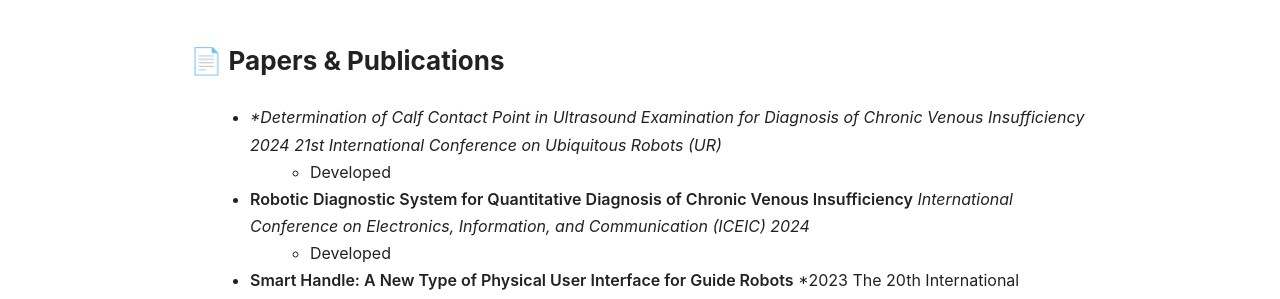
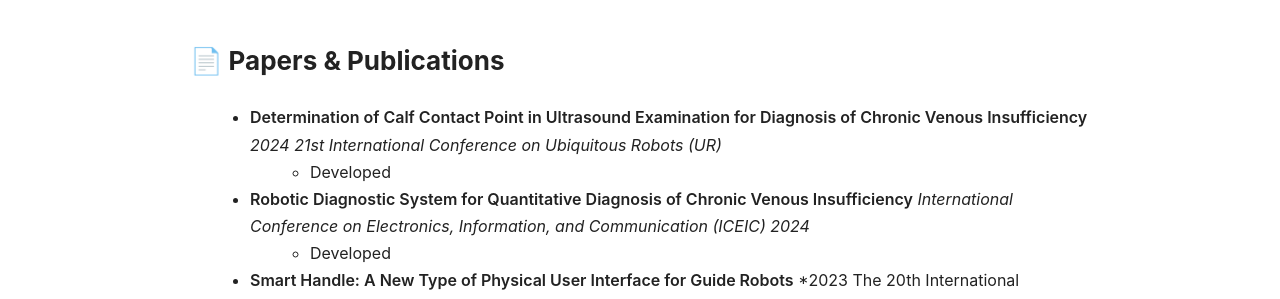
Before and after one commit to SUN1031/SUN1031.github.io, a Jekyll site: the page built from about.md, in a window 1280 px wide. Shown: the part 1292-1591 px from the top of the page. Built offline with Jekyll 4.4.1, drawn with Linux system fonts in a browser that asks for light colours.

```diff
--- a/about.md
+++ b/about.md
@@ -42,7 +42,7 @@ I enjoy building robotic systems from low-level control to high-level autonomy a
 
 ## 📄 Papers & Publications
 
-- **Determination of Calf Contact Point in Ultrasound Examination for Diagnosis of Chronic Venous Insufficiency*
+- **Determination of Calf Contact Point in Ultrasound Examination for Diagnosis of Chronic Venous Insufficiency**
   *2024 21st International Conference on Ubiquitous Robots (UR)*
   - Developed
 
```
